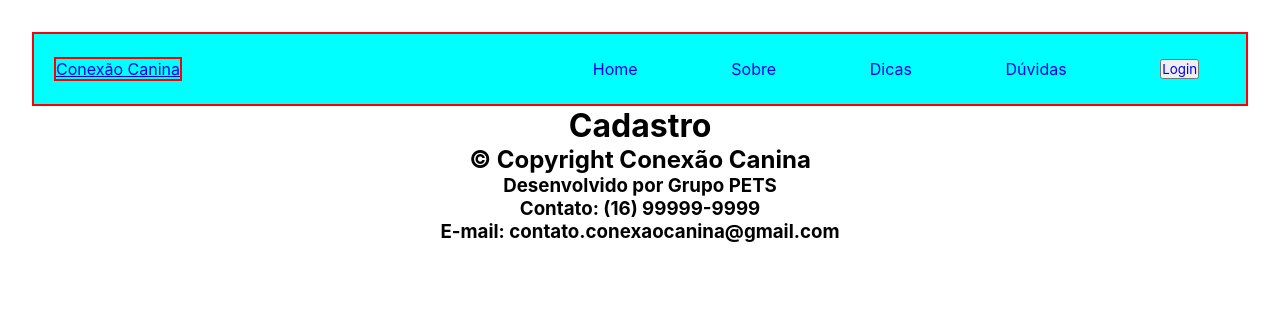
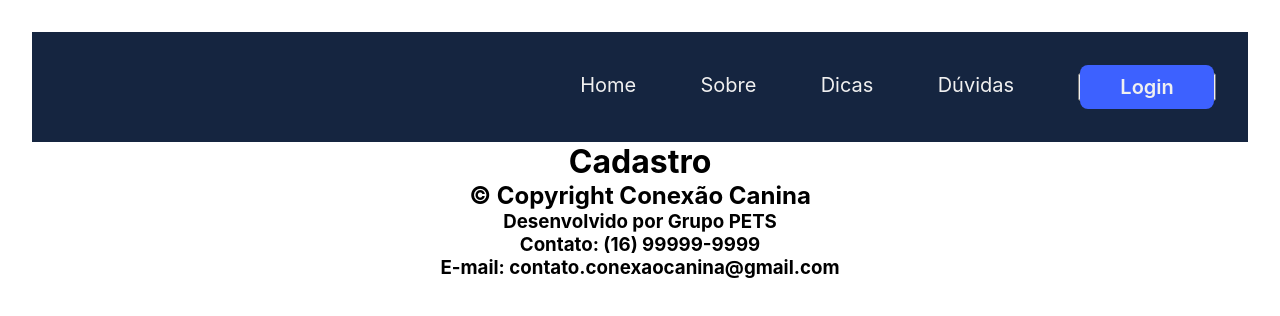
Before and after one commit to joaoveasey/projeto-pets-react, a React (Vite) app in the folder my-react-app/: page /cadastro in a window 1280 px wide. Shown: the top 316 px of the page. Built offline with nearby package versions, Linux system fonts and the light colour scheme.

Commit message:
modificações no css Navbar e implementação da logo (ainda a ser tratada)

```diff
--- a/my-react-app/src/components/Navbar/Navbar.jsx
+++ b/my-react-app/src/components/Navbar/Navbar.jsx
@@ -1,6 +1,7 @@
 import React from "react";
 import { NavLink, useNavigate } from 'react-router-dom'
-import styles from "./Navbar.module.css"
+import styles from './Navbar.module.css'
+import logo from "./img/logo-conexao-canina.png"
 
 const Navbar = () => {
     const navigate = useNavigate();
@@ -8,7 +9,7 @@ const Navbar = () => {
         <>
             <nav className={styles.navbar}>
                 <NavLink to="/" className={styles.brand}>
-                    Conexão Canina
+                    {/* <img src={logo} alt="logo-site" /> */}
                 </NavLink>
                 <ul className={styles.link_list}>
                     <li>
--- a/my-react-app/src/components/Navbar/Navbar.module.css
+++ b/my-react-app/src/components/Navbar/Navbar.module.css
@@ -1,14 +1,13 @@
 .brand{
-border: 2px solid red;
-margin-left: 20px;
+    margin-left: 30px;
+
 }
 
 .navbar{
-    background-color: aqua;
+    background-color: #152540;
     display:flex;
     justify-content: space-between;
-    border: 2px solid red;
-    height: 70px;
+    height: 110px;
     align-items: center;
 }
 
@@ -21,4 +20,16 @@ margin-left: 20px;
 
 .link_list a{
     text-decoration: none;
+    font-size: 20px;
+    color: #f0f0f0;
 }
+
+.entrar {
+    border: none;
+    background-color: #3d61ff;
+    padding: 10px 40px;
+    border-radius: 8px;
+    font-weight: 600;
+    text-decoration: none;
+    color: #f0f0f0;
+}
```
Also changed, not shown: my-react-app/src/components/Navbar/img/logo-conexao-canina.png (added).
